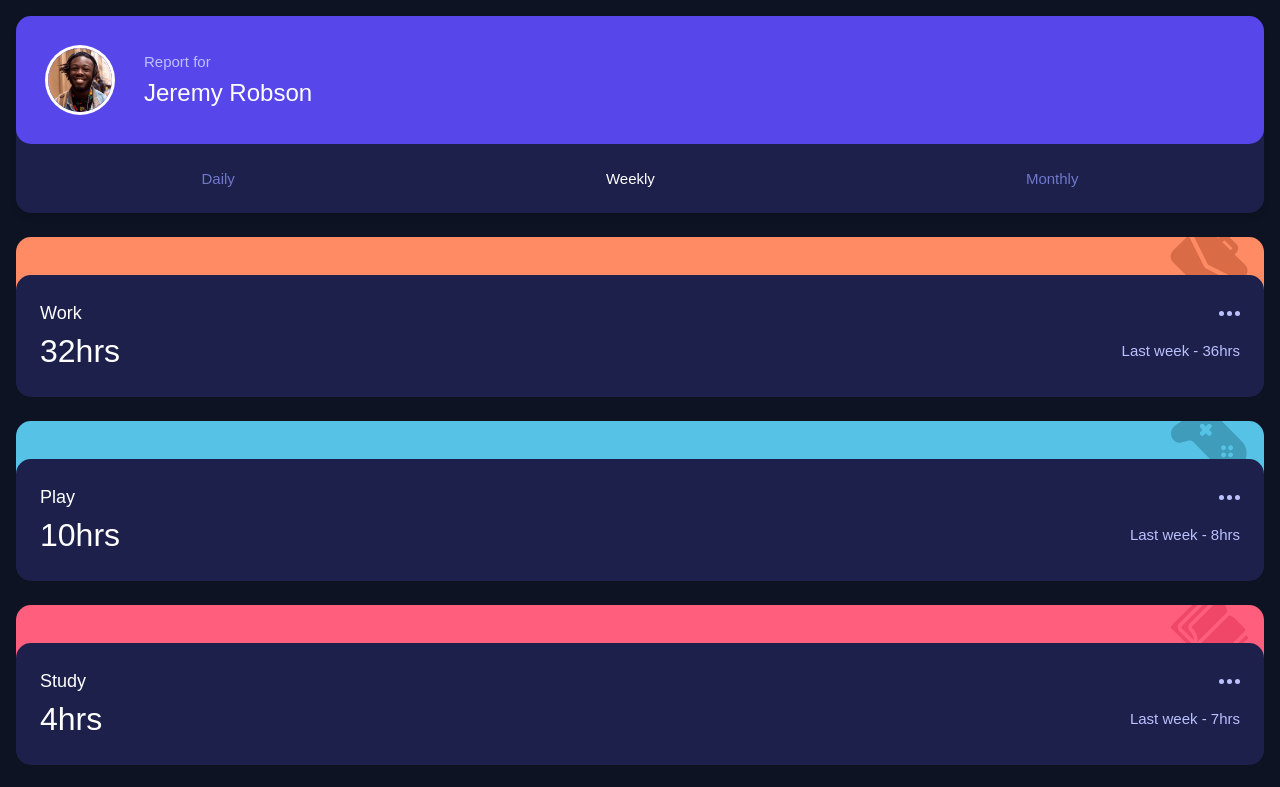
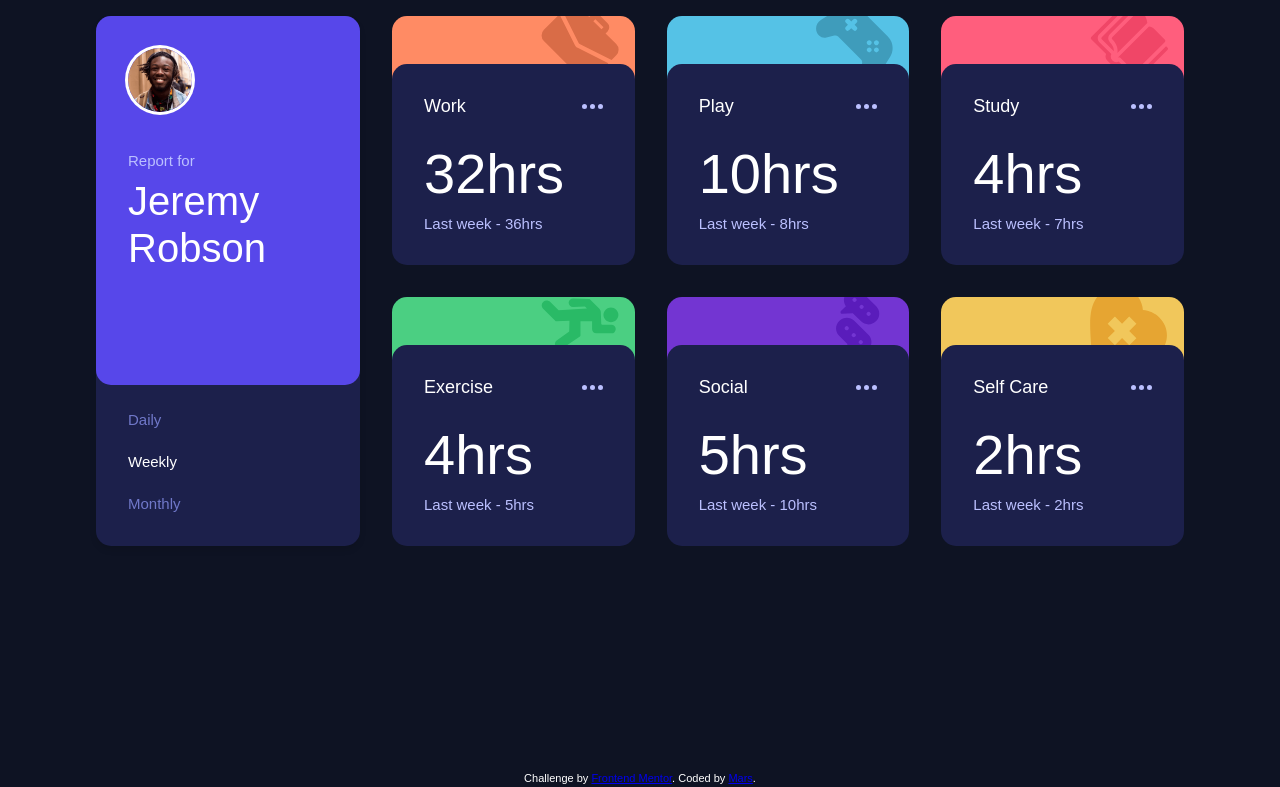
Before and after one commit to martinianol/time-tracking-dashboard, a React (Vite) app: page / in a window 1280 px wide. Shown: the top 787 px of the page. Built offline with nearby package versions, Linux system fonts and the light colour scheme.

Commit message:
Laptop view OK

```diff
--- a/src/components/common/Common/CommonComponents.tsx
+++ b/src/components/common/Common/CommonComponents.tsx
@@ -1,13 +1,27 @@
 import styled from "styled-components";
+import { BREAK_POINTS } from "../../../consts/consts";
 
 export const MainContainer = styled.main`
-  min-height: 100vh;
+  /* margin: auto; */
   padding: 1rem;
   display: flex;
   flex-direction: column;
   justify-content: center;
   align-items: center;
   gap: 1.5rem;
+  max-width: 70rem;
+
+  @media (min-width: ${BREAK_POINTS.tablet}) {
+    width: 80vw;
+    margin: 0 auto;
+  }
+
+  @media (min-width: ${BREAK_POINTS.laptop}) {
+    width: 100%;
+    display: grid;
+    grid-template-columns: 1fr 3fr;
+    gap: 2rem;
+  }
 `;
 
 export const CardsContainer = styled.div`
@@ -15,6 +29,15 @@ export const CardsContainer = styled.div`
   display: flex;
   flex-direction: column;
   gap: 1.5rem;
+
+  @media (min-width: ${BREAK_POINTS.tablet}) {
+    display: grid;
+    grid-template-columns: repeat(3, 1fr);
+  }
+
+  @media (min-width: ${BREAK_POINTS.laptop}) {
+    gap: 2rem;
+  }
 `;
 
 export const PageContainer = styled.div`
--- a/src/components/common/UserCard/UserCard.styles.tsx
+++ b/src/components/common/UserCard/UserCard.styles.tsx
@@ -1,4 +1,5 @@
 import styled from "styled-components";
+import { BREAK_POINTS } from "../../../consts/consts";
 
 export const UserCardContainer = styled.div`
   display: flex;
@@ -8,6 +9,10 @@ export const UserCardContainer = styled.div`
   background-color: ${({ theme }) => theme.colors.navy.navy900};
   width: 100%;
   border-radius: 15px;
+
+  @media (min-width: ${BREAK_POINTS.laptop}) {
+    height: 100%;
+  }
 `;
 
 export const TopSection = styled.div`
@@ -19,6 +24,13 @@ export const TopSection = styled.div`
   border-radius: 15px;
   padding: 2rem;
   z-index: 1;
+
+  @media (min-width: ${BREAK_POINTS.laptop}) {
+    flex-direction: column;
+    align-items: flex-start;
+    gap: 2.5rem;
+    flex-grow: 1.68;
+  }
 `;
 
 export const Avatar = styled.img`
@@ -32,6 +44,10 @@ export const InfoContainer = styled.div`
   display: flex;
   flex-direction: column;
   gap: 0.5rem;
+
+  @media (min-width: ${BREAK_POINTS.laptop}) {
+    max-width: 138px;
+  }
 `;
 
 export const Greeting = styled.p`
@@ -41,8 +57,14 @@ export const Greeting = styled.p`
 
 export const Name = styled.h1`
   font: ${({ theme }) => theme.typography.textPreset4.style};
-  font-size: 24px;
+  font-size: 1.5rem;
   color: ${({ theme }) => theme.colors.primary.white};
+
+  @media (min-width: ${BREAK_POINTS.laptop}) {
+    font: ${({ theme }) => theme.typography.textPreset2.style};
+    font-size: 2.5rem;
+    line-height: 117.5%;
+  }
 `;
 
 export const Menu = styled.div`
@@ -51,6 +73,14 @@ export const Menu = styled.div`
   border-radius: 10px;
   padding: 1.5rem 0;
   width: 100%;
+
+  @media (min-width: ${BREAK_POINTS.laptop}) {
+    flex-direction: column;
+    align-items: flex-start;
+    padding-left: 2rem;
+    padding-bottom: 2rem;
+    gap: 1.3125rem; //CHECK
+  }
 `;
 
 export const MenuItem = styled.button<{ $active?: boolean }>`
--- a/src/components/common/card/Card.styles.tsx
+++ b/src/components/common/card/Card.styles.tsx
@@ -1,6 +1,7 @@
 import styled from "styled-components";
 
 import theme from "../../../theme/theme";
+import { BREAK_POINTS } from "../../../consts/consts";
 
 const ACTIVITY_COLORS = {
   work: theme.colors.orange,
@@ -28,6 +29,14 @@ const Header = styled.div<{ type: ActivityType }>`
   background-color: ${({ type }) => ACTIVITY_COLORS[type]};
   padding: 2.375rem 0;
   border-radius: 15px;
+
+  @media (min-width: ${BREAK_POINTS.tablet}) {
+    padding: 2.0625rem 0;
+  }
+
+  @media (min-width: ${BREAK_POINTS.laptop}) {
+    padding: 2.6875rem 0;
+  }
 `;
 
 const Content = styled.section`
@@ -41,6 +50,15 @@ const Content = styled.section`
   position: relative;
   &:hover {
     background-color: ${({ theme }) => theme.colors.navy.navy800};
+  }
+
+  @media (min-width: ${BREAK_POINTS.tablet}) {
+    gap: 1rem;
+  }
+
+  @media (min-width: ${BREAK_POINTS.laptop}) {
+    gap: 1.5rem;
+    padding: 2rem;
   }
 `;
 
@@ -62,6 +80,12 @@ const ActivityStats = styled.div`
   display: flex;
   justify-content: space-between;
   align-items: center;
+
+  @media (min-width: ${BREAK_POINTS.tablet}) {
+    flex-direction: column;
+    gap: 0.5rem;
+    align-items: flex-start;
+  }
 `;
 
 const ActivityName = styled.h2`
@@ -72,6 +96,9 @@ const ActivityName = styled.h2`
 
 const ActualTracking = styled.p`
   font: ${({ theme }) => theme.typography.textPreset3.style};
+  @media (min-width: ${BREAK_POINTS.tablet}) {
+    font: ${({ theme }) => theme.typography.textPreset1.style};
+  }
 `;
 
 const PastTracking = styled.p`
--- /dev/null
+++ b/src/consts/consts.ts
@@ -0,0 +1,5 @@
+export const BREAK_POINTS = {
+  mobile: "375px",
+  tablet: "600px",
+  laptop: "1024px",
+};
--- a/src/theme/theme.ts
+++ b/src/theme/theme.ts
@@ -1,6 +1,7 @@
 import { DefaultTheme } from "styled-components";
 
 const mainFont = "'Rubik', sans-serif";
+const mainLightFont = "'Rubik Light', sans-serif";
 
 export const theme: DefaultTheme = {
   colors: {
@@ -48,7 +49,7 @@ export const theme: DefaultTheme = {
       size: "2.5rem",
       lineHeight: "2.375rem",
       weight: "300",
-      style: `300 2.5rem/2.375rem ${mainFont}`,
+      style: `300 2.5rem/2.375rem ${mainLightFont}`,
     },
     textPreset3: {
       size: "2rem",
```
